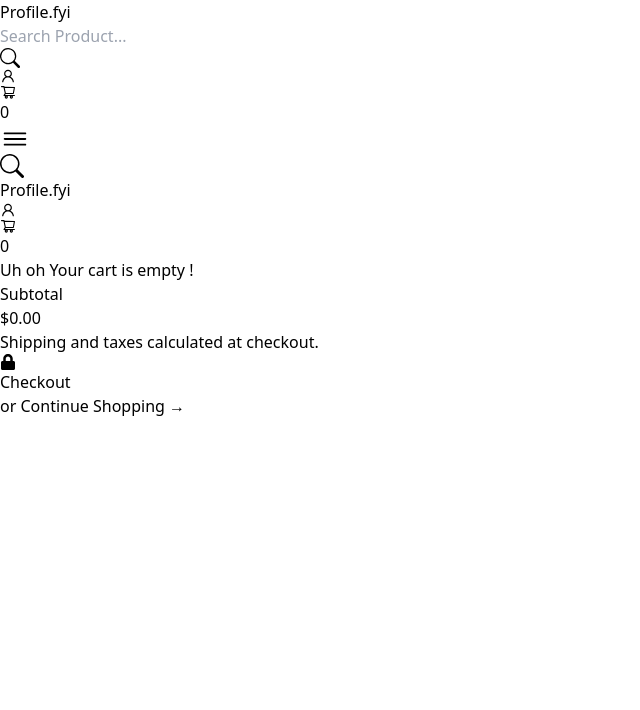
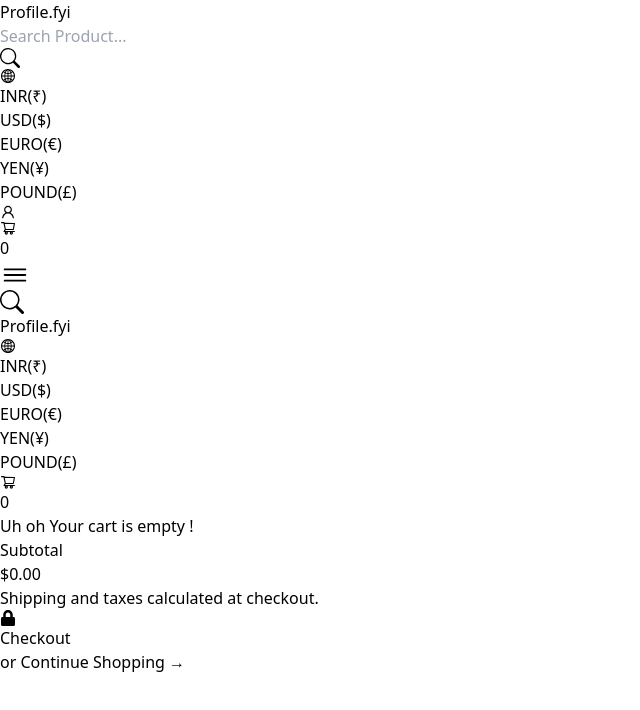
Before and after one commit to Kamran-007-lab/Profilefyi, a React (Vite) app: page /checkout in a window 1280 px wide. Shown: the top 710 px of the page, without its empty margins (0-640 px from the left). Built offline with nearby package versions, Linux system fonts and the light colour scheme.

Commit message:
Added the UI for currency exchange

```diff
--- a/src/Components/Checkout.jsx
+++ b/src/Components/Checkout.jsx
@@ -32,7 +32,7 @@
                   <div className="flex items-center space-x-2">
                     <button
                       onClick={() => item.quantity===1 ? removeItem(item.id) :updateItem(item.id, -1)}
-                      className="p-1 rounded-full text-gray-400 hover:text-gray-500 focus:outline-none focus:ring-2 focus:ring-offset-2 focus:ring-indigo-500"
+                      className="p-1 rounded-full text-gray-400 hover:text-gray-500 focus:outline-none focus:ring-2 focus:ring-offset-2 focus:ring-slate-400"
                       aria-label="Decrease quantity"
                     >
                       <FaMinus className="h-5 w-5" />
@@ -40,7 +40,7 @@
                     <span className="text-gray-900 font-medium">{item.quantity}</span>
                     <button
                       onClick={() => updateItem(item.id, 1)}
-                      className="p-1 rounded-full text-gray-400 hover:text-gray-500 focus:outline-none focus:ring-2 focus:ring-offset-2 focus:ring-indigo-500"
+                      className="p-1 rounded-full text-gray-400 hover:text-gray-500 focus:outline-none focus:ring-2 focus:ring-offset-2 focus:ring-slate-400"
                       aria-label="Increase quantity"
                     >
                       <FaPlus className="h-5 w-5" />
@@ -48,7 +48,7 @@
                   </div>
                   <button
                     onClick={() => removeItem(item.id)}
-                    className="ml-4 p-2 text-red-500 hover:text-red-700 focus:outline-none"
+                    className="ml-4 p-2 text-slate-500 hover:text-slate-700 focus:outline-none"
                     aria-label="Remove item"
                   >
                     <FaTrash className="h-5 w-5" />
--- a/src/Components/MobNavbar.jsx
+++ b/src/Components/MobNavbar.jsx
@@ -1,11 +1,17 @@
 import { BsSearch } from "react-icons/bs";
 import { IoIosMenu } from "react-icons/io";
 
-import { AiOutlineShoppingCart, AiOutlineUser } from "react-icons/ai";
+import { AiOutlineShoppingCart, AiOutlineGlobal } from "react-icons/ai";
 import CartCount from "./CartCount.jsx";
 import { Link } from "react-router-dom";
+import { useState } from "react";
 
 const MobNavbar = () => {
+  const [visible, setVisible] = useState(false);
+
+  const toggleVisibility = () => {
+    setVisible(!visible);
+  };
   return (
     <div className="sticky top-0 bg-white z-10">
       <div className="container p-8 lg:hidden">
@@ -18,9 +24,27 @@
           </div>
           <h1 className="text-4x1">Profile.fyi</h1>
           <div className="flex gap-4 text-[30px]">
-            <AiOutlineUser />
+            <AiOutlineGlobal
+              className="icon__wrapper relative transition-transform transform hover:scale-125 duration-300 ease-in-out shadow-2xl"
+              onClick={toggleVisibility}
+            />
+            <div
+              className={
+                visible
+                  ? "top-24 right-2 px-8 py-3 z-10 text-base absolute bg-gray-200 font-bold rounded-md text-black"
+                  : "hidden"
+              }
+            >
+              <ul className="list-disc space-y-1">
+                <li className="cursor-pointer">INR(₹)</li>
+                <li className="cursor-pointer">USD($)</li>
+                <li className="cursor-pointer">EURO(€)</li>
+                <li className="cursor-pointer">YEN(¥)</li>
+                <li className="cursor-pointer">POUND(£)</li>
+              </ul>
+            </div>
             <Link to="/checkout">
-              <div className="relative cursor-pointer transition-transform transform hover:scale-125 duration-300 ease-in-out shadow-2xl">
+              <div className="icon__wrapper relative transition-transform transform hover:scale-125 duration-300 ease-in-out shadow-2xl">
                 <AiOutlineShoppingCart />
                 <CartCount size="w-[20px] h-[20px]" />
               </div>
--- a/src/Components/Navbar.jsx
+++ b/src/Components/Navbar.jsx
@@ -1,9 +1,19 @@
+import { useState } from "react";
 import { BsSearch } from "react-icons/bs";
-import { AiOutlineShoppingCart, AiOutlineUser } from "react-icons/ai";
+import {
+  AiOutlineShoppingCart,
+  AiOutlineUser,
+  AiOutlineGlobal,
+} from "react-icons/ai";
 import CartCount from "./CartCount.jsx";
 import { Link } from "react-router-dom";
 
 const Navbar = () => {
+  const [visible, setVisible] = useState(false);
+
+  const toggleVisibility = () => {
+    setVisible(!visible);
+  };
   return (
     <div className="sticky top-0 bg-white z-10">
       <div className="container hidden lg:block">
@@ -24,6 +34,24 @@
           </div>
 
           <div className="flex gap-4">
+            <div className="icon__wrapper relative transition-transform transform hover:scale-125 duration-300 ease-in-out shadow-2xl">
+              <AiOutlineGlobal onClick={toggleVisibility} className="cursor-pointer" />
+              <div
+                className={
+                  visible
+                    ? "top-24 px-8 py-3 z-10 text-base absolute bg-gray-200 font-bold rounded-md text-black"
+                    : "hidden"
+                }
+              >
+                <ul className="list-disc space-y-1">
+                  <li className="cursor-pointer">INR(₹)</li>
+                  <li className="cursor-pointer">USD($)</li>
+                  <li className="cursor-pointer">EURO(€)</li>
+                  <li className="cursor-pointer">YEN(¥)</li>
+                  <li className="cursor-pointer">POUND(£)</li>
+                </ul>
+              </div>
+            </div>
             <div className="icon__wrapper">
               <AiOutlineUser />
             </div>
@@ -40,3 +68,7 @@
   );
 };
 export default Navbar;
+
+
+
+//icon__wrapper relative transition-transform transform hover:scale-125 duration-300 ease-in-out shadow-2xl
```
Also changed, not shown: src/Components/Card.jsx (line endings or trailing spaces).
